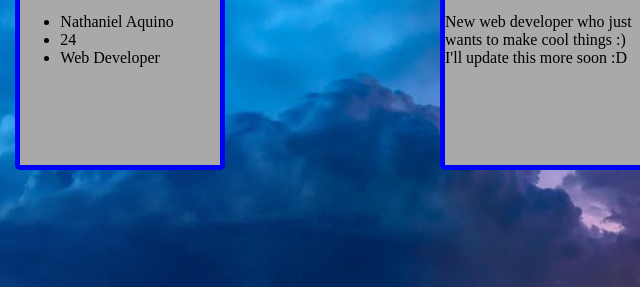
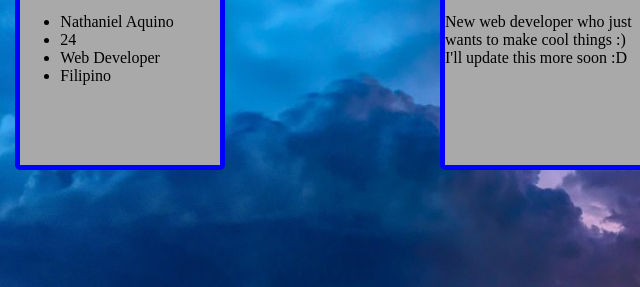
Before and after one commit to ceptic0n/pockySite, a plain HTML site: page index.html in a window 1280 px wide. Shown: the part 343-630 px from the top of the page, 95-735 px from the left. Drawn offline with Linux system fonts and the light colour scheme.

Commit message:
He's filipino

```diff
--- a/index.html
+++ b/index.html
@@ -22,6 +22,7 @@
                 <li>Nathaniel Aquino</li>
                 <li>24</li>
                 <li>Web Developer</li>
+                <li>Filipino</li>
               </ul>
             </div>
           </div>
```
